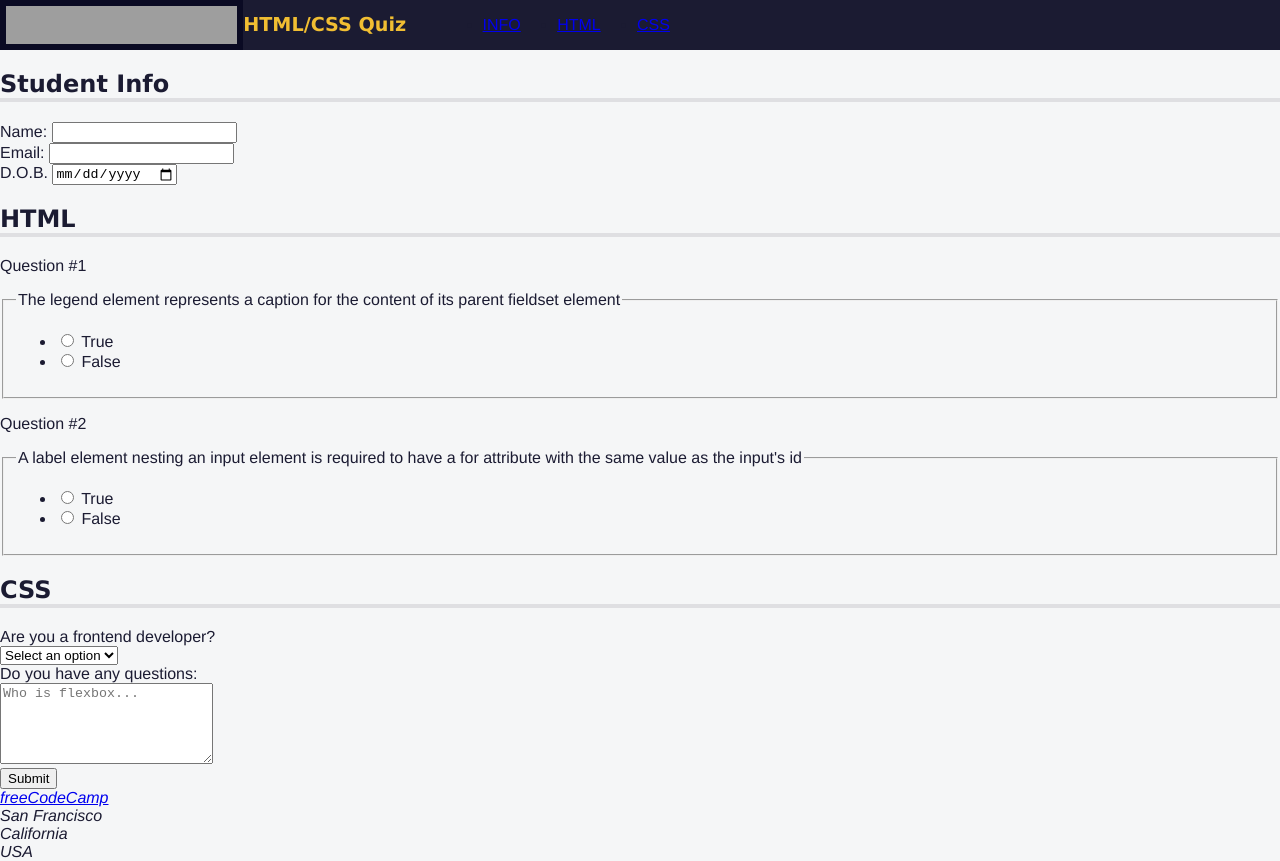
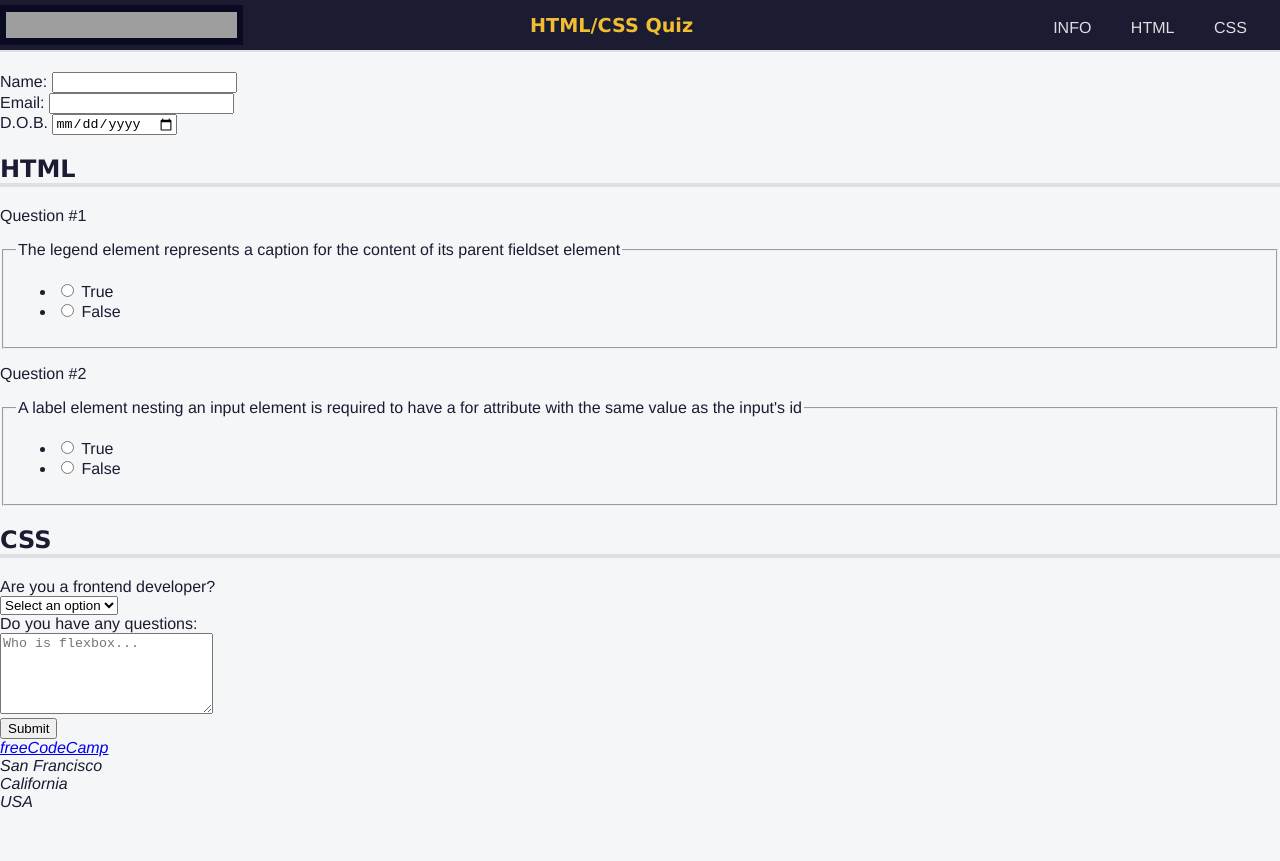
Before and after one commit to Raph3046/a-quiz, a plain HTML site: page index.html in a window 1280 px wide. After the commit the page ends 811 px from the top, so only its background shows below. Drawn offline with Linux system fonts and the light colour scheme; grey boxes are pictures that could not be loaded.

```diff
--- a/styles.css
+++ b/styles.css
@@ -10,6 +10,10 @@ header {
 	  height: 50px;
 	  background-color: #1b1b32;
 	  display: flex;
+	justify-content: space-between;
+	align-items: center;
+	position: fixed;
+	top: 0;
   }
 
   #logo {
@@ -22,7 +26,10 @@ header {
   h1 {
 	color: #f1be32;
 	  font-size: min(5vw, 1.2em);
+
   }
+
+
 
   nav {
 	width: 50%;
@@ -33,6 +40,24 @@ nav {
   nav > ul {
 	display: flex;
 	  justify-content: space-evenly;
+  }
+
+  nav > ul > li {
+	color: #dfdfe2;
+	margin: 0 0.2rem;
+	  padding: 0.2rem;
+	  display: block;
+  }
+
+  nav > ul > li:hover {
+	background-color: #dfdfe2;
+	color: #1b1b32;
+	cursor: pointer;
+  }
+
+  li > a {
+	color: inherit;
+	text-decoration: none;
   }
 
   h1,
```
Lines whose indentation alone changed are shown as unchanged.
